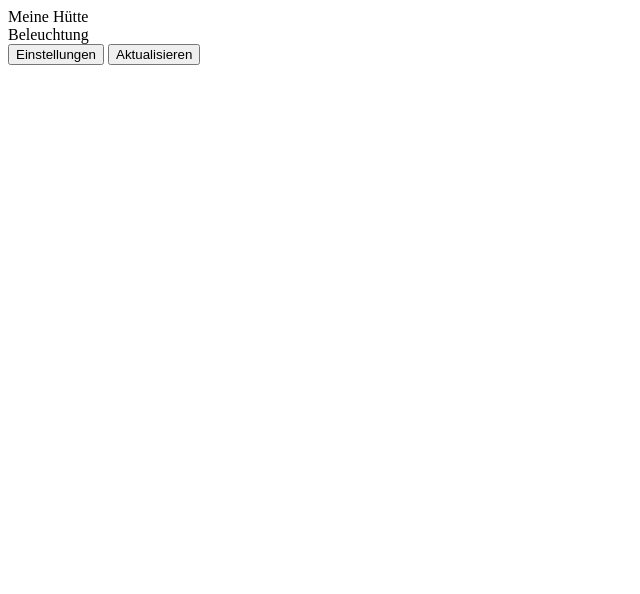
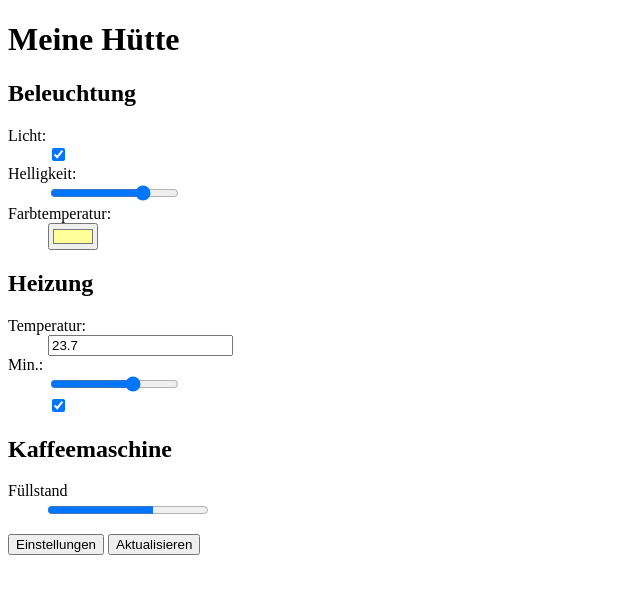
Before and after one commit to l0wskilled/HomeControlPro, a website: page index.html in a window 1280 px wide. Shown: the whole page, without its empty margins (0-640 px from the left). Drawn offline with Linux system fonts and the light colour scheme.

Commit message:
Meilenstein 2

```diff
--- a/index.html
+++ b/index.html
@@ -2,21 +2,64 @@
 <meta charset="UTF-8">
 <title>Title</title>
 <link rel="stylesheet" href="dist/css/global.css">
+<form method="post" action="http://192.168.50.30/checkme/">
     <header id="header">
-    <span class="app-title">Meine Hütte</span>
+        <h1 class="app-title">Meine Hütte</h1>
         <i class="connect-icon"></i>
     </header>
     <main id="main">
         <section id="Beleuchtung">
             <header>
-            <span class="section-title">Beleuchtung</span>
+                <h2 class="section-title">Beleuchtung</h2>
                 <i class="arrow-icon"></i>
             </header>
-        <div class="section-body"></div>
+            <div class="section-body">
+                <dl>
+                    <dt><label for="lightstate">Licht:</label></dt>
+                    <dd><input id="lightState" name="lightState" type="checkbox" checked></dd>
+                    <dt><label for="lightBrightness">Helligkeit:</label></dt>
+                    <dd><input id="lightBrightness" name="lightBrightness" type="range" max="100"
+                               value="75"></dd>
+                    <dt><label for="lightColor">Farbtemperatur:</label></dt>
+                    <dd><input id="lightColor" name="lightColor" type="color" value="#ffff99"></dd>
+                </dl>
+            </div>
         </section>
+        <section id="Heizung">
+            <header>
+                <h2 class="section-title">Heizung</h2>
+                <i class="arrow-icon"></i>
+            </header>
+            <div class="section-body">
+                <dl>
+                    <dt><label for="heatcurrent">Temperatur:</label></dt>
+                    <dd><input id="heatCurrent" name="heatCurrent" type="text" value="23.7"></dd>
+                    <dt><label for="heatWanted">Min.:</label></dt>
+                    <dd><input id="heatWanted" name="heatWanted" type="range" value="20.0" max="30"></dd>
+                    <dt></dt>
+                    <dd><input id="heatAuto" name="heatAuto" type="checkbox" checked></dd>
+                </dl>
+            </div>
+        </section>
+        <section id="Kaffeemaschine">
+            <header>
+                <h2 class="section-title">Kaffeemaschine</h2>
+                <i class="arrow-icon"></i>
+            </header>
+            <div class="section-body">
+                <dl>
+                    <dt><label for="coffeeBeans">Füllstand</label></dt>
+                    <dd>
+                        <progress id="coffeeBeans"  name="coffeeBeans" value="66" max="100"></progress>
+                    </dd>
+                </dl>
+            </div>
+        </section>
+
     </main>
     <footer id="footer">
         <button id="settings">Einstellungen</button>
-    <button id="refresh">Aktualisieren</button>
+        <button type="submit" id="refresh">Aktualisieren</button>
     </footer>
+</form>
 <script src="dist/js/global.min.js"></script>
```
Lines whose indentation alone changed are shown as unchanged.
